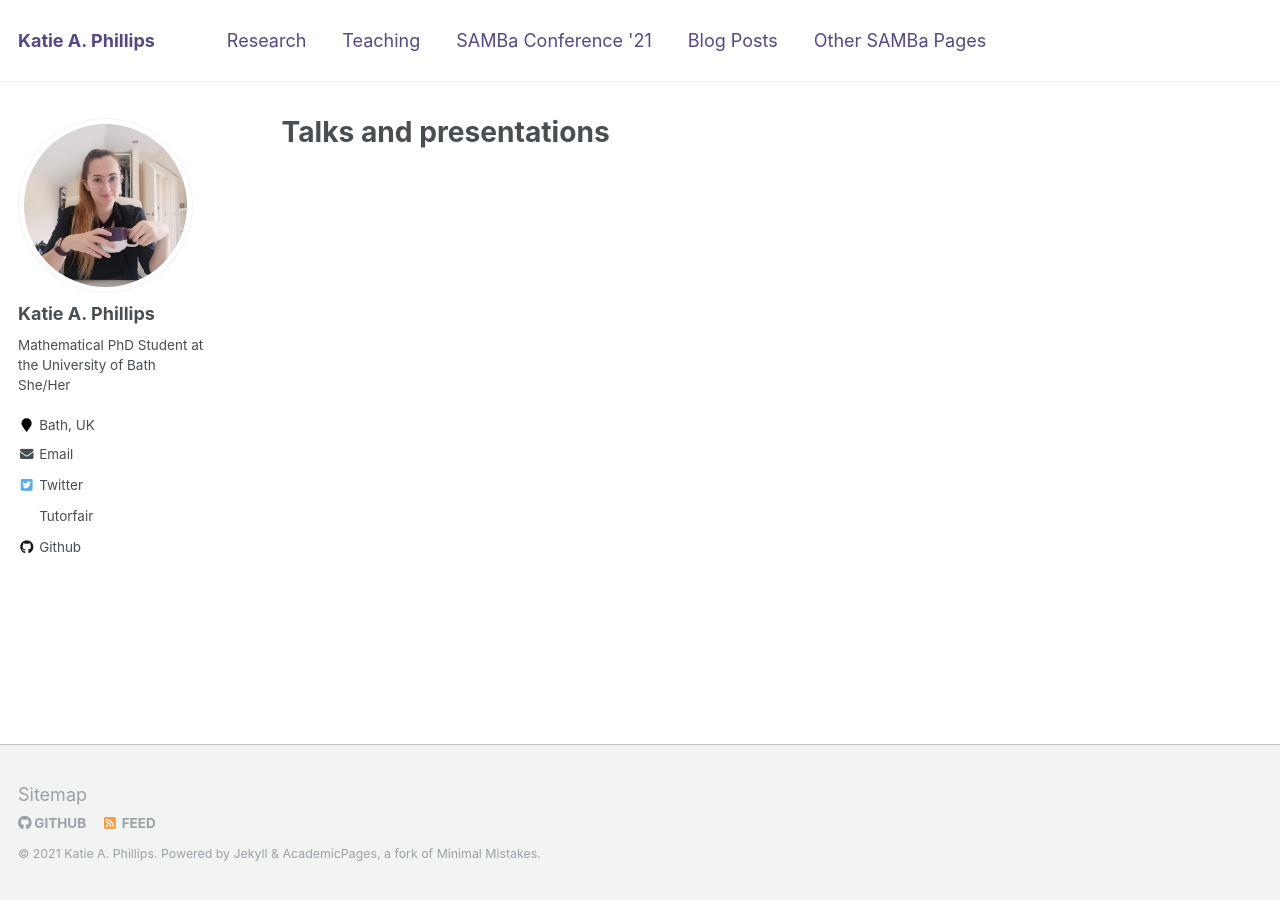
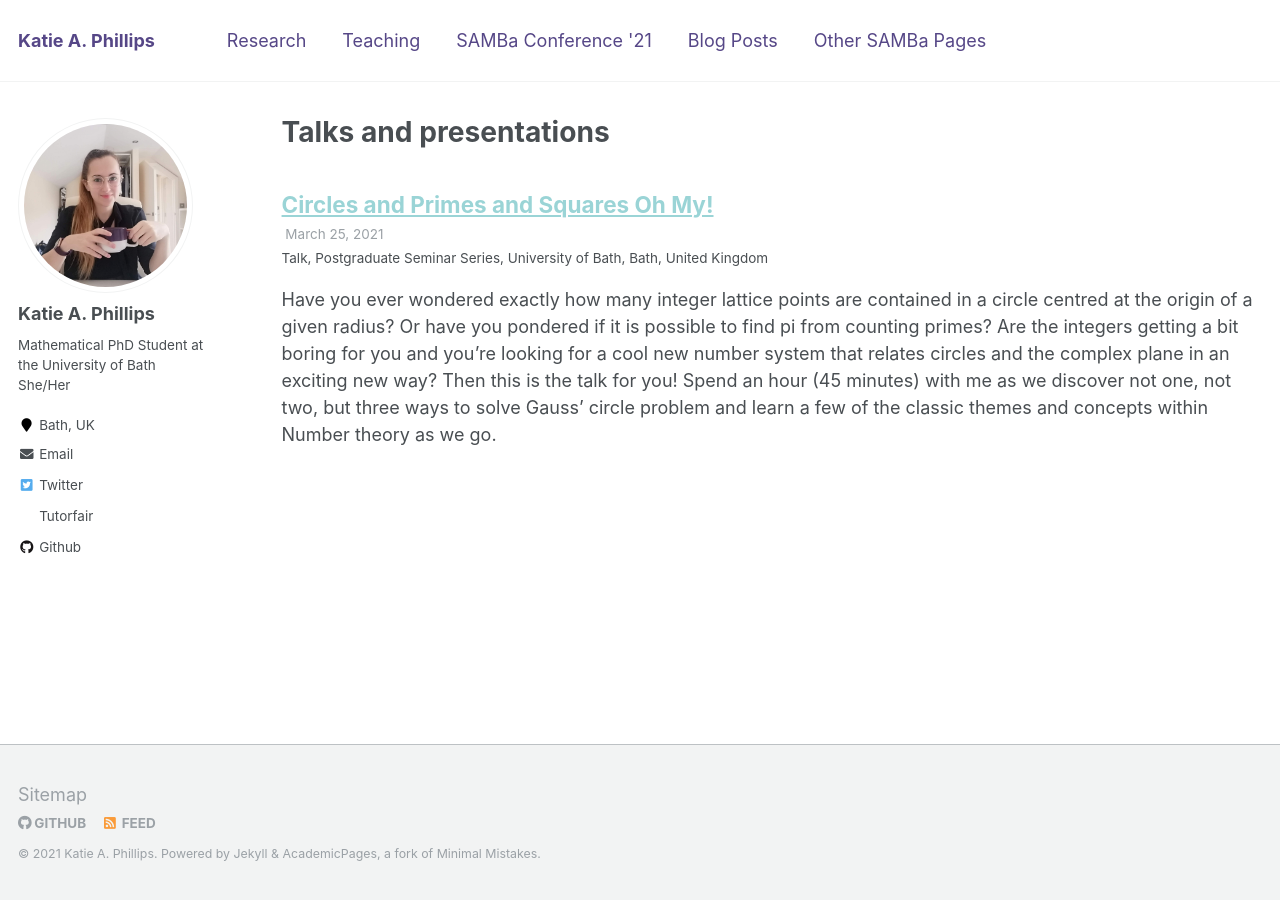
Before and after one commit to kap39/kap39.github.io, a Jekyll site: the page built from _pages/talks.html, in a window 1280 px wide. Built offline with Jekyll 4.4.1, drawn with Linux system fonts in a browser that asks for light colours.

Commit message:
Let's add my PSS to the website and break it

```diff
--- /dev/null
+++ b/_talks/2021-03-25-Circles-and-Primes-and-Squares-oh-My.md
@@ -0,0 +1,11 @@
+---
+title: "Circles and Primes and Squares Oh My!"
+collection: talks
+type: "Talk"
+permalink: /talks/2021-03-25-Circles-Primes-Squares
+venue: "Postgraduate Seminar Series, University of Bath"
+date: 2021-03-25
+location: "Bath, United Kingdom"
+---
+
+Have you ever wondered exactly how many integer lattice points are contained in a circle centred at the origin of a given radius? Or have you pondered if it is possible to find pi from counting primes? Are the integers getting a bit boring for you and you’re looking for a cool new number system that relates circles and the complex plane in an exciting new way? Then this is the talk for you! Spend an hour (45 minutes) with me as we discover not one, not two, but three ways to solve Gauss’ circle problem and learn a few of the classic themes and concepts within Number theory as we go.
```
Also changed, not shown: _pages/SAMBa-Conference.md (+1 -1 lines), _pages/about.md (+1 -1 lines).
